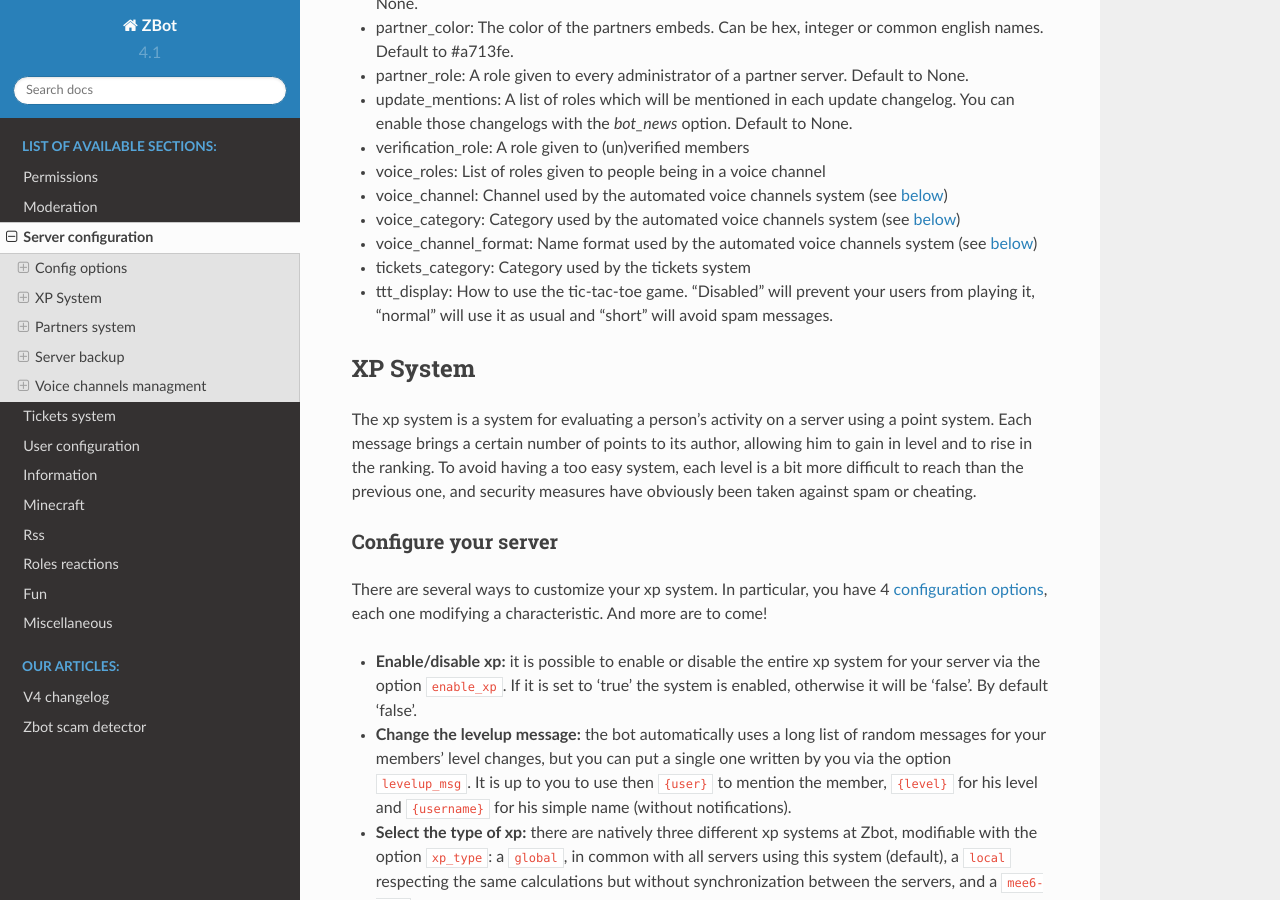
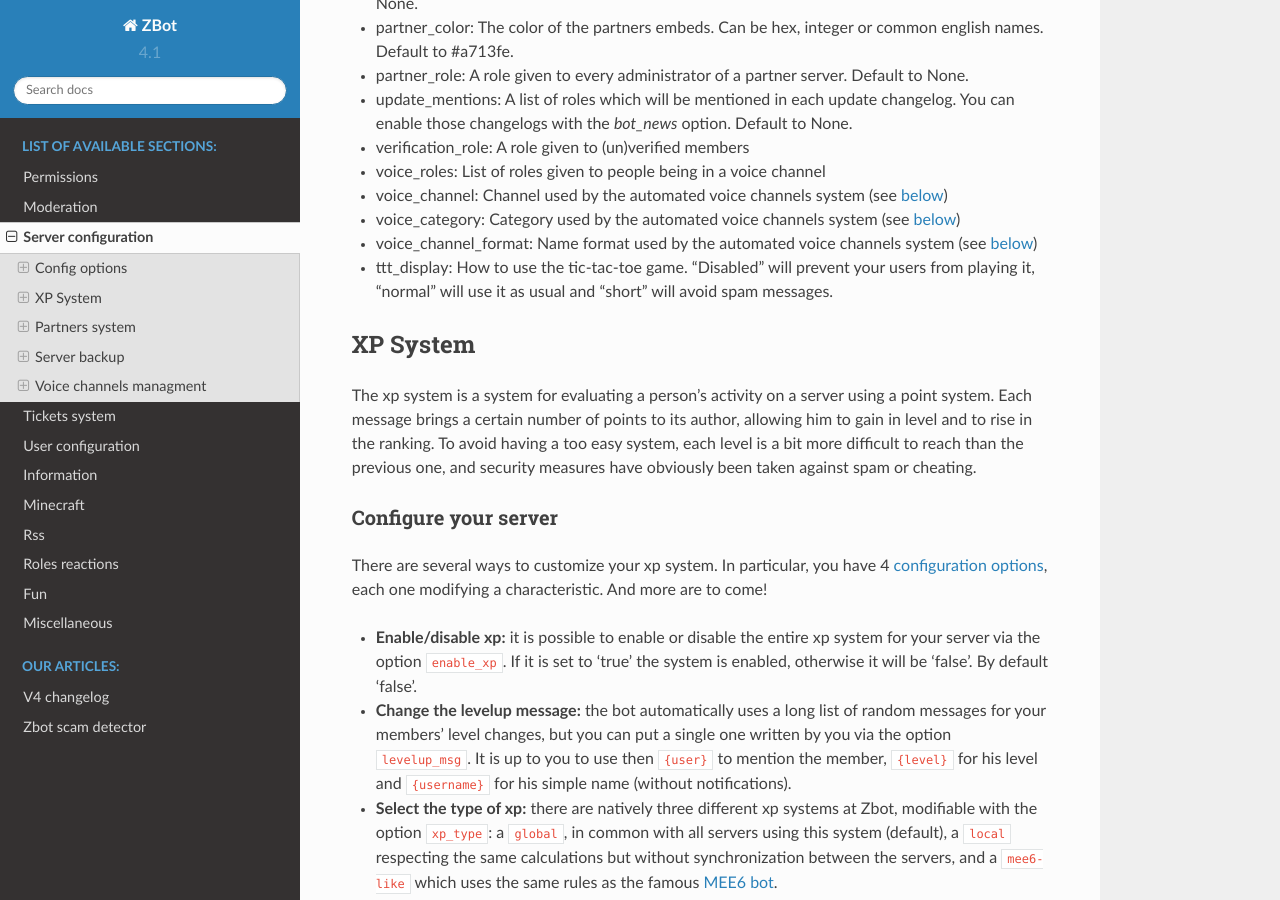
Before and after one commit to Axobot-org/Axobot, a Sphinx documentation site: the page built from docs/server.rst, in a window 1280 px wide and 900 px high, scrolled down 3344 px. Built offline with Sphinx 7.4.7 and the Read the Docs theme 2.0.0, drawn with Linux system fonts in a browser that asks for light colours.

Commit message:
refract(server): remove unusued config

```diff
--- a/docs/server.rst
+++ b/docs/server.rst
@@ -100,7 +100,6 @@
 * voice_channel: Channel used by the automated voice channels system (see `below <server.html#voice-channels-managment>`__)
 * voice_category: Category used by the automated voice channels system (see `below <server.html#voice-channels-managment>`__)
 * voice_channel_format: Name format used by the automated voice channels system (see `below <server.html#voice-channels-managment>`__)
-* tickets_category: Category used by the tickets system
 * ttt_display: How to use the tic-tac-toe game. "Disabled" will prevent your users from playing it, "normal" will use it as usual and "short" will avoid spam messages.
 
 
```
